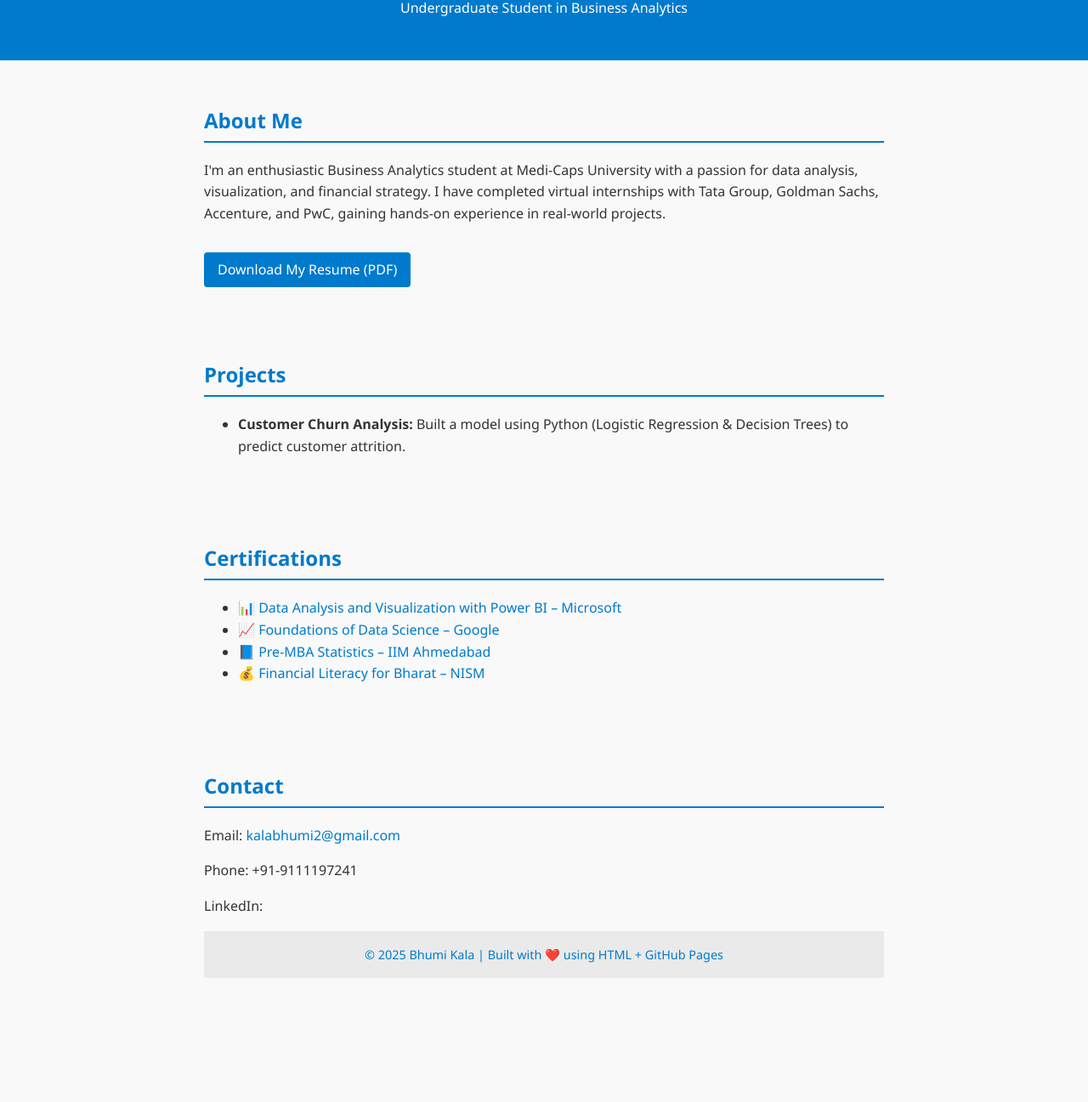
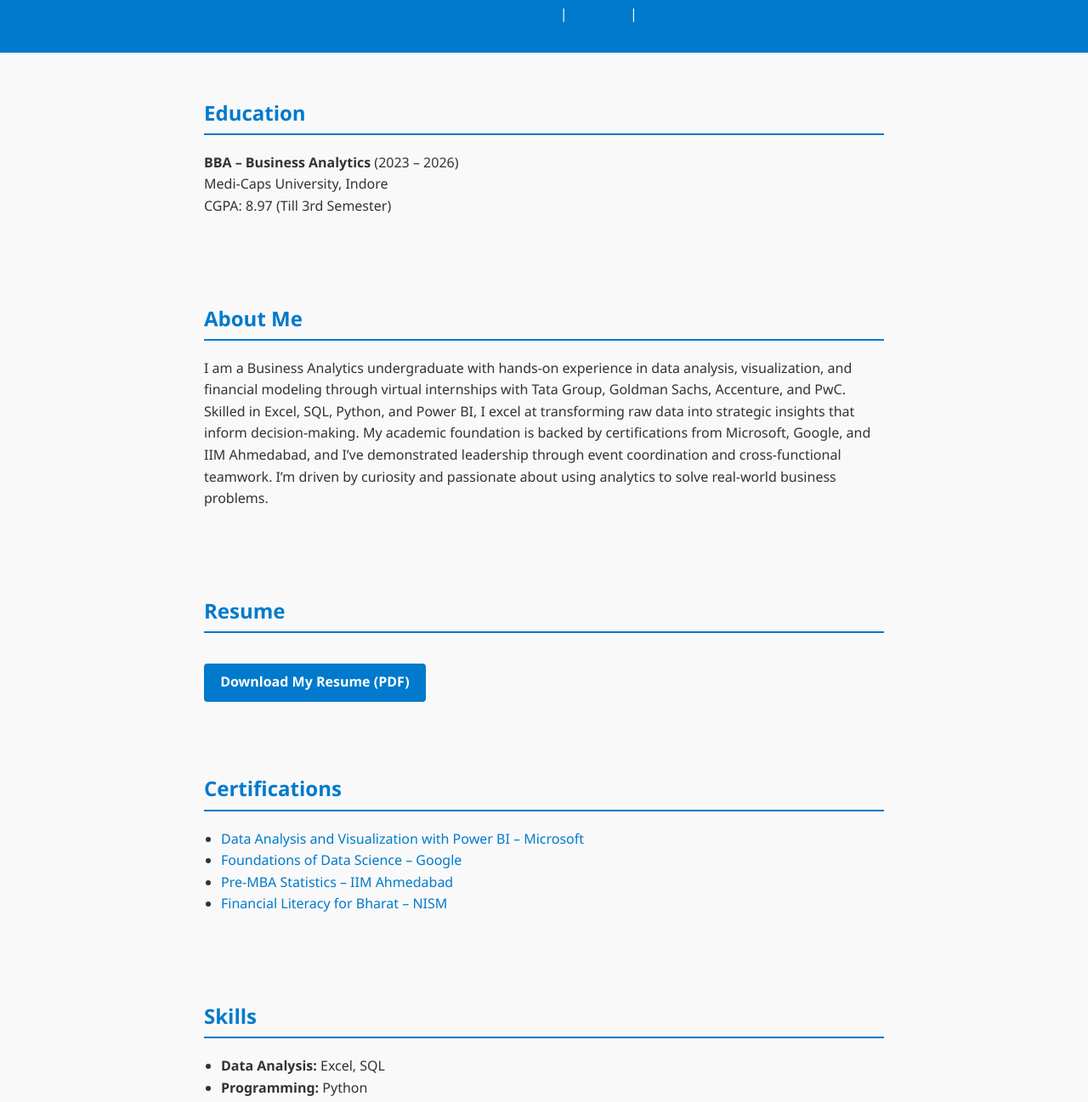
Before and after one commit to bhumikala/bhumikala.github.io, a plain HTML site: page index.html in a window 1280 px wide. Shown: the part 102-1399 px from the top of the page at 85% size. Before the commit the page ends 1285 px from the top, so only its background shows below. Drawn offline with Linux system fonts and the light colour scheme.

Commit message:
index.html

```diff
--- a/index.html
+++ b/index.html
@@ -3,7 +3,7 @@
 <head>
   <meta charset="UTF-8" />
   <meta name="viewport" content="width=device-width, initial-scale=1.0"/>
-  <title>Bhumi Kala | Business Analytics Student</title>
+  <title>Bhumi Kala | Business Analytics Portfolio</title>
   <style>
     body {
       font-family: 'Segoe UI', sans-serif;
@@ -21,6 +21,11 @@
     }
     header h1 {
       margin: 0;
+      font-size: 2.4rem;
+    }
+    .contact-info {
+      margin-top: 0.8rem;
+      font-size: 1rem;
     }
     section {
       padding: 2rem 1rem;
@@ -42,17 +47,22 @@
     .button {
       background: #007ACC;
       color: white;
-      padding: 0.5rem 1rem;
+      padding: 0.6rem 1.2rem;
       display: inline-block;
       margin-top: 1rem;
       text-decoration: none;
       border-radius: 4px;
+      font-weight: bold;
+    }
+    ul {
+      padding-left: 1.25rem;
     }
     footer {
       text-align: center;
-      padding: 1rem;
+      padding: 1.5rem;
       background-color: #eaeaea;
       font-size: 0.9rem;
+      color: #666;
     }
   </style>
 </head>
@@ -60,43 +70,54 @@
 
 <header>
   <h1>Bhumi Kala</h1>
-  <p>Undergraduate Student in Business Analytics</p>
+  <div class="contact-info">
+    <a href="mailto:kalabhumi2@gmail.com">kalabhumi2@gmail.com</a> |
+    <a href="https://linkedin.com/in/YOUR_LINKEDIN" target="_blank">LinkedIn</a> |
+    <a href="https://github.com/YOUR_GITHUB" target="_blank">GitHub</a>
+  </div>
 </header>
+
+<section>
+  <h2>Education</h2>
+  <p><strong>BBA – Business Analytics</strong> (2023 – 2026)<br>
+  Medi-Caps University, Indore<br>
+  CGPA: 8.97 (Till 3rd Semester)</p>
+</section>
 
 <section>
   <h2>About Me</h2>
   <p>
-    I'm an enthusiastic Business Analytics student at Medi-Caps University with a passion for data analysis, visualization, and financial strategy. I have completed virtual internships with Tata Group, Goldman Sachs, Accenture, and PwC, gaining hands-on experience in real-world projects.
+    I am a Business Analytics undergraduate with hands-on experience in data analysis, visualization, and financial modeling through virtual internships with Tata Group, Goldman Sachs, Accenture, and PwC. Skilled in Excel, SQL, Python, and Power BI, I excel at transforming raw data into strategic insights that inform decision-making. My academic foundation is backed by certifications from Microsoft, Google, and IIM Ahmedabad, and I’ve demonstrated leadership through event coordination and cross-functional teamwork. I’m driven by curiosity and passionate about using analytics to solve real-world business problems.
   </p>
-  <a class="button" href="Bhumi_Kala_Resume.pdf" target="_blank">Download My Resume (PDF)</a>
 </section>
 
 <section>
-  <h2>Projects</h2>
-  <ul>
-    <li><strong>Customer Churn Analysis:</strong> Built a model using Python (Logistic Regression & Decision Trees) to predict customer attrition.</li>
-  </ul>
+  <h2>Resume</h2>
+  <a class="button" href="Bhumi_Kala_Resume.pdf" target="_blank">Download My Resume (PDF)</a>
 </section>
 
 <section>
   <h2>Certifications</h2>
   <ul>
-    <li>📊 <a href="https://www.microsoft.com/en-us/learning/power-bi.aspx" target="_blank">Data Analysis and Visualization with Power BI – Microsoft</a></li>
-    <li>📈 <a href="https://www.coursera.org/learn/foundations-data" target="_blank">Foundations of Data Science – Google</a></li>
-    <li>📘 <a href="https://www.iima.ac.in" target="_blank">Pre-MBA Statistics – IIM Ahmedabad</a></li>
-    <li>💰 <a href="https://www.nism.ac.in/" target="_blank">Financial Literacy for Bharat – NISM</a></li>
+    <li><a href="https://www.microsoft.com/en-us/learning/power-bi.aspx" target="_blank">Data Analysis and Visualization with Power BI – Microsoft</a></li>
+    <li><a href="https://www.coursera.org/learn/foundations-data" target="_blank">Foundations of Data Science – Google</a></li>
+    <li><a href="https://www.iima.ac.in/" target="_blank">Pre-MBA Statistics – IIM Ahmedabad</a></li>
+    <li><a href="https://www.nism.ac.in/" target="_blank">Financial Literacy for Bharat – NISM</a></li>
   </ul>
 </section>
 
 <section>
-  <h2>Contact</h2>
-  <p>Email: <a href="mailto:kalabhumi2@gmail.com">kalabhumi2@gmail.com</a></p>
-  <p>Phone: +91-9111197241</p>
-  <p>LinkedIn: <a href="https://linkedin.com/in/YOURPROFILE" target=https://www.linkedin.com/in/bhumi-kala-b92521238?utm_source=share&utm_campaign=share_via&utm_content=profile&utm_medium=android_app
+  <h2>Skills</h2>
+  <ul>
+    <li><strong>Data Analysis:</strong> Excel, SQL</li>
+    <li><strong>Programming:</strong> Python</li>
+    <li><strong>Visualization:</strong> Power BI</li>
+    <li><strong>Soft Skills:</strong> Communication, Team Leadership, Problem Solving</li>
+  </ul>
 </section>
 
 <footer>
-  © 2025 Bhumi Kala | Built with ❤️ using HTML + GitHub Pages
+  &copy; 2025 Bhumi Kala. All rights reserved.
 </footer>
 
 </body>
```
